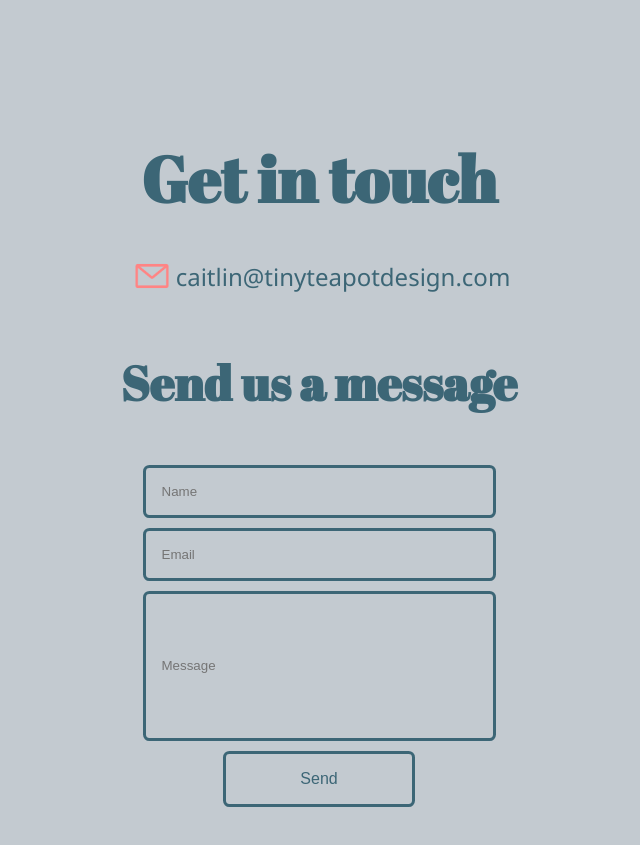
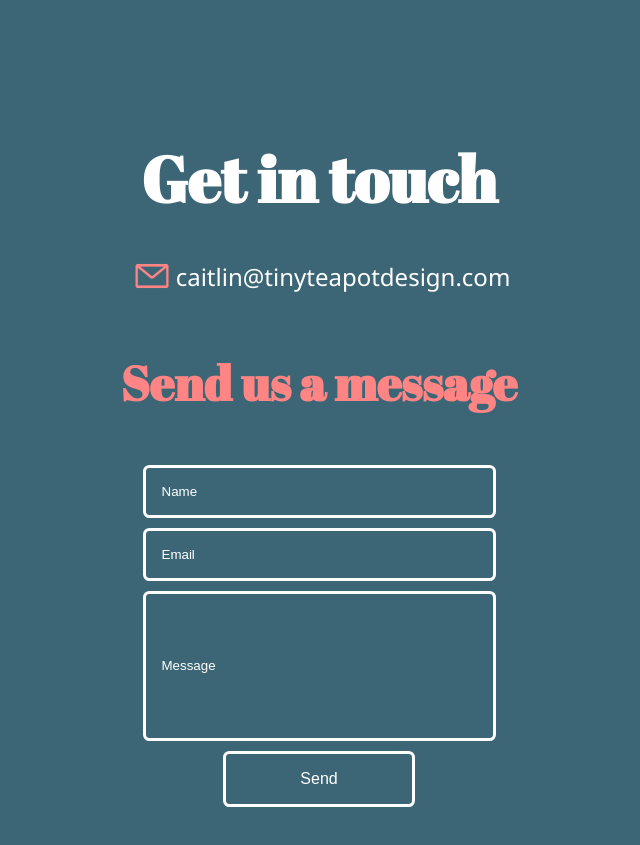
Before and after one commit to caitlinmcardle/tiny-teapot, a React (Create React App) app: page /about in a window 1280 px wide. Shown: the part 3560-4405 px from the top of the page, without its empty margins (321-961 px from the left). Built offline with nearby package versions, Linux system fonts and the light colour scheme.

Commit message:
changed colors in contact form

```diff
--- a/src/App.css
+++ b/src/App.css
@@ -234,7 +234,7 @@ h3 {
   display: flex;
   flex-direction: column;
   justify-content: center;
-  background-color: #c3cad0;
+  background-color: #3c6676;
 }
 .contact-p {
   color: #ff8484;
@@ -259,20 +259,23 @@ h3 {
   height: 30rem;
 }
 input {
-  border: 0.2rem solid #3c6676;
+  border: 0.2rem solid white;
   border-radius: 0.4rem;
   width: 25%;
   padding: 1rem;
-  background-color: #c3cad0;
+  background-color: #3c6676;
+}
+::placeholder {
+  color: white;
 }
 #message {
   padding: none;
   height: 7rem;
 }
 #contact-button {
-  background-color: #c3cad0;
-  color: #3c6676;
-  border: 0.2rem solid #3c6676;
+  background-color: #3c6676;
+  color: white;
+  border: 0.2rem solid white;
   border-radius: 0.4rem;
   width: 15%;
   padding: 1rem 1.2rem;
@@ -291,4 +294,11 @@ input {
   align-items: center;
   justify-content: center;
   font-size: 1.5rem;
+  color: white;
 }
+#contact-h1 {
+  color: white;
+}
+#contact-h2 {
+  color: #ff8484;
+}
--- a/src/components/Contact.jsx
+++ b/src/components/Contact.jsx
@@ -3,9 +3,9 @@ import React from "react";
 export default function Contact() {
   return (
     <section id="contact-section">
-      <h1>Get in touch</h1>
+      <h1 id="contact-h1">Get in touch</h1>
       <p className="email-p"><img id="email-img" src={require('../img/noun_email.png')} alt="email" /> caitlin@tinyteapotdesign.com</p>
-      <h2>Send us a message</h2>
+      <h2 id="contact-h2">Send us a message</h2>
       <form>
         <p className="table-row">
           <label for="name"></label>
```
